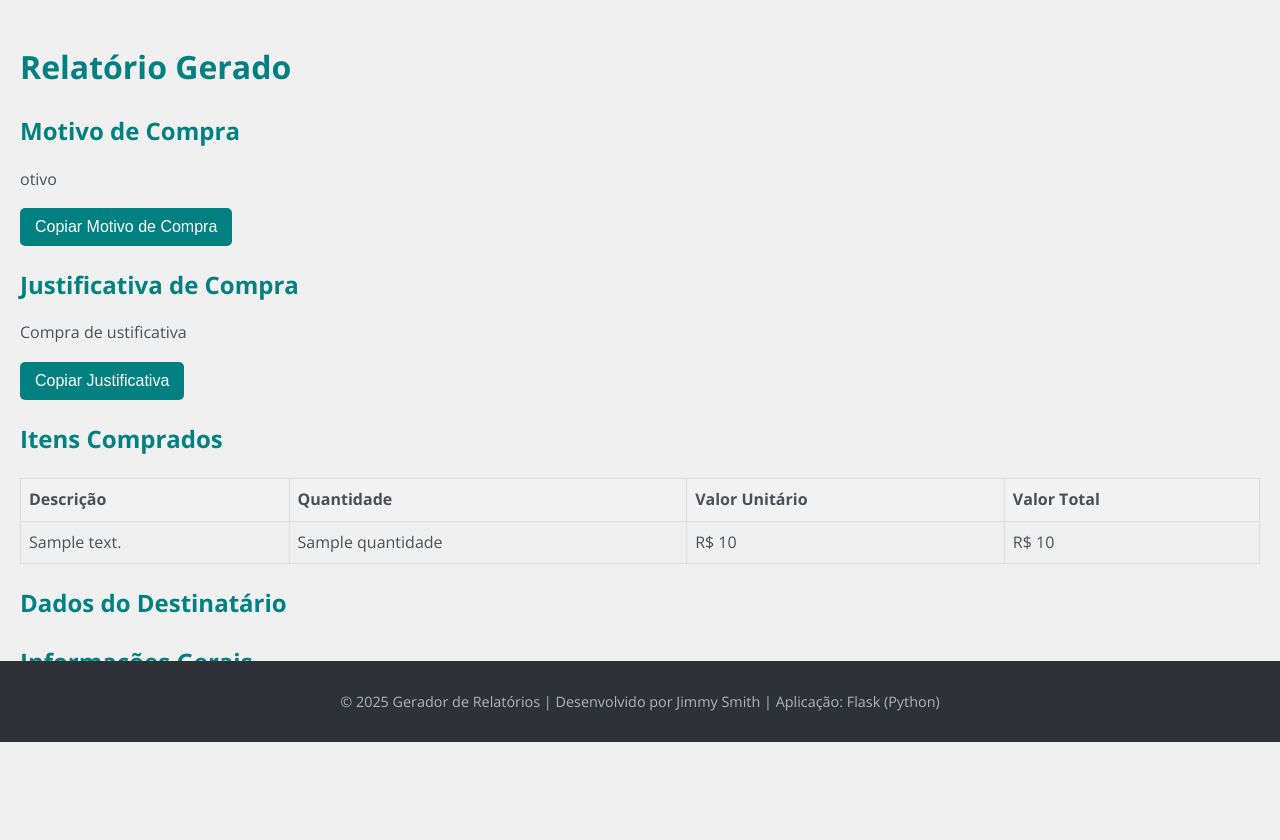
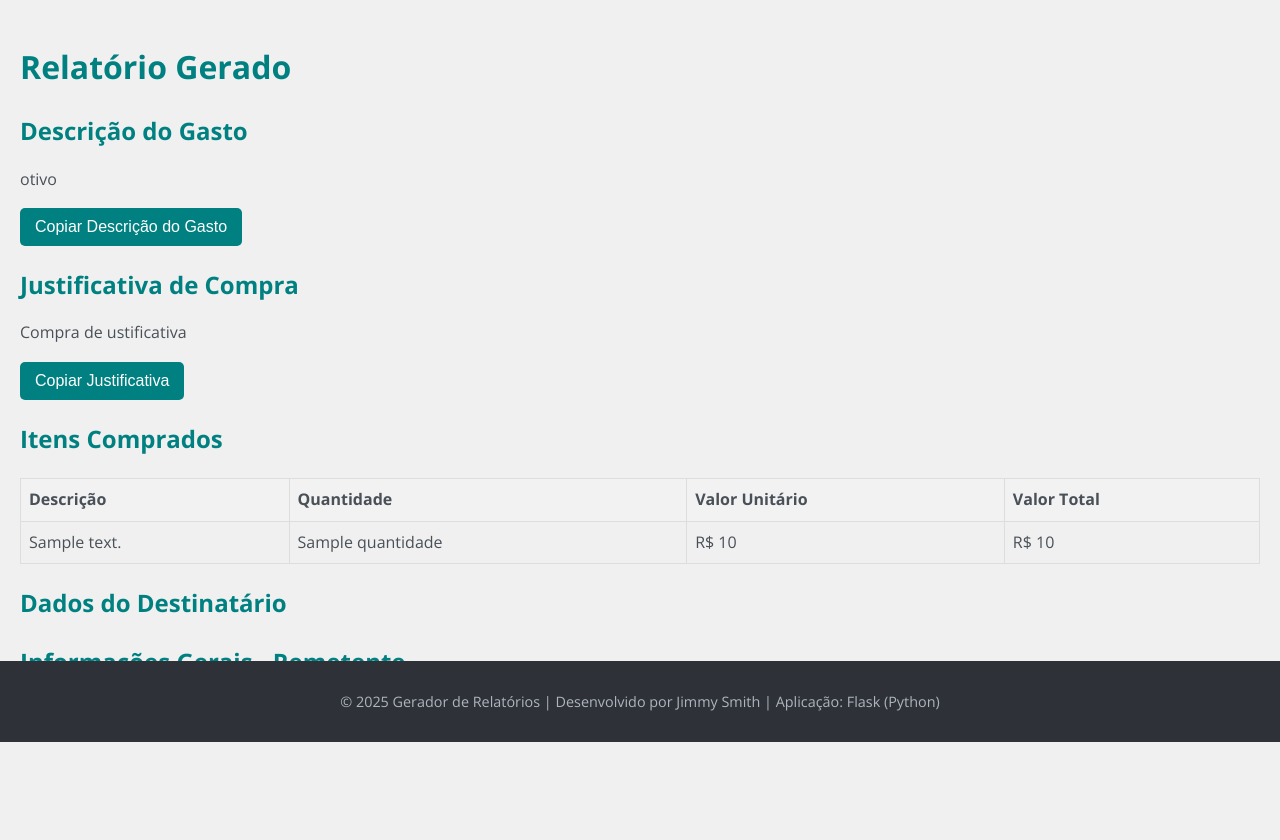
Before and after one commit to smithymmije/FastNFe-Relatorios, a Flask app: template templates/report.html in a window 1280 px wide. Shown: the part 58-898 px from the top of the page. Run offline with Flask 3, Linux system fonts and the light colour scheme; the template is opened without the code that fills it: most values are stand-ins (such as "Sample title", 1, 10 or a date in 2020).

Commit message:
Atualizar o report.html

```diff
--- a/templates/report.html
+++ b/templates/report.html
@@ -49,9 +49,9 @@
         <h1>Relatório Gerado</h1>
 
         {% if report_data.motivo %}
-            <h2>Motivo de Compra</h2>
+            <h2>Descrição do Gasto</h2>
             <p id="textoMotivo">{{ report_data.motivo[8:] }}</p>
-            <button onclick="copiarTexto('textoMotivo')">Copiar Motivo de Compra</button>
+            <button onclick="copiarTexto('textoMotivo')">Copiar Descrição do Gasto</button>
         {% endif %}
 
         {% if report_data.justificativa %}
@@ -105,7 +105,7 @@
                 <p><strong>Email:</strong> {{ report_data["Destinatário Email"] }}</p>
             {% endif %}
 
-            <h2>Informações Gerais</h2>
+            <h2>Informações Gerais - Remetente</h2>
             {% for key, value in report_data.items() %}
                 {% if key != "motivo" and key != "justificativa" and key != "Produtos"
                         and key != "Destinatário Nome" and key != "Destinatário CNPJ" and key != "Destinatário CPF"
```
